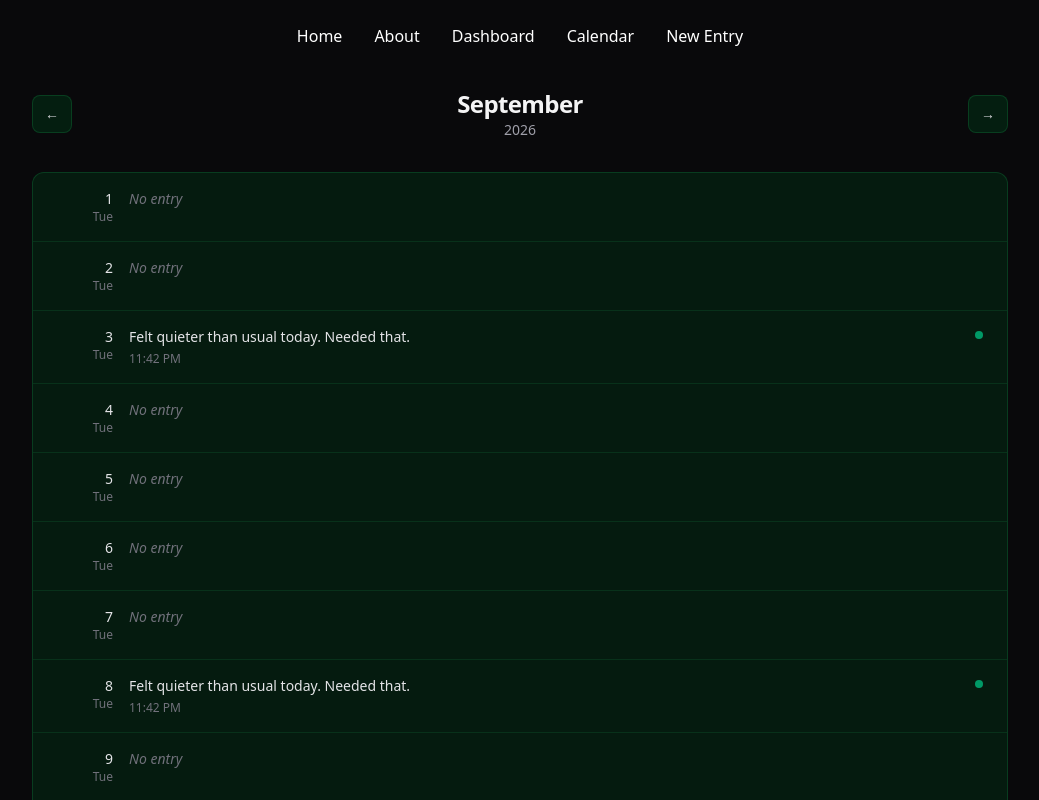
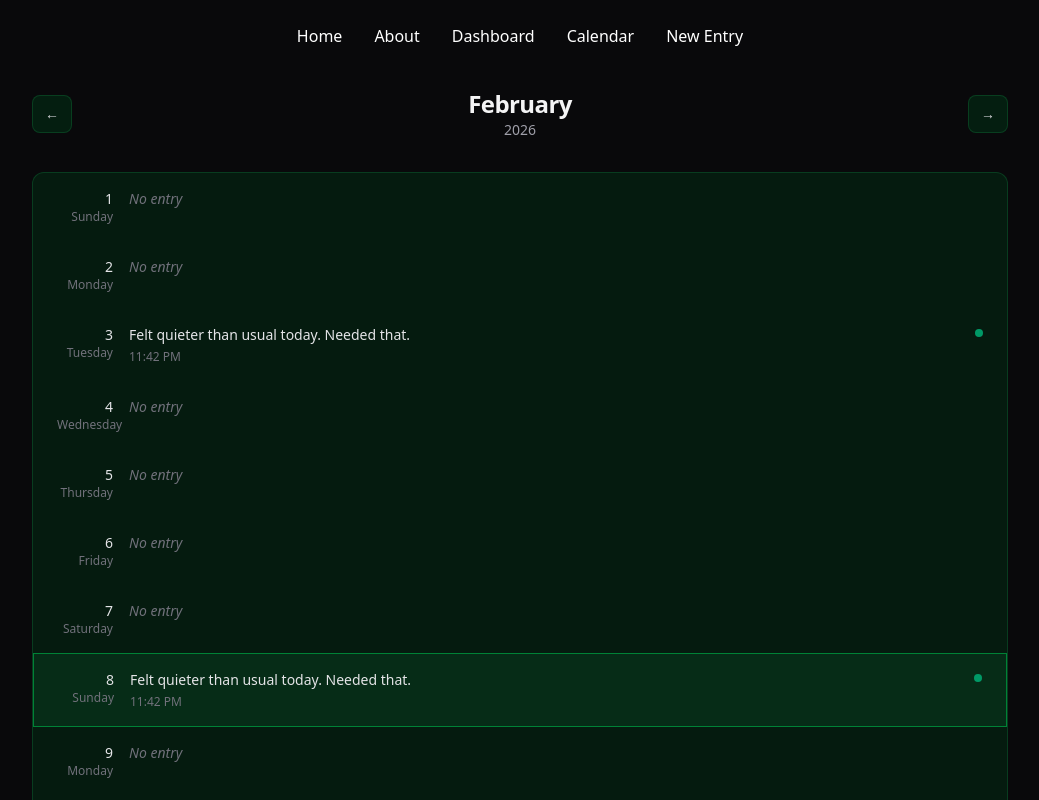
Before and after one commit to Hairum-Qureshi/diary-app, a React (Vite) app in the folder apps/frontend/: page /calendar in a window 1280 px wide. Shown: the top 800 px of the page, without its empty margins (120-1159 px from the left). Built offline with nearby package versions, Linux system fonts and the light colour scheme; no server answers.

Commit message:
replaced hardcoded calendar data with dynamic calendar data and functionality with arrow buttons and added helper 'CalendarDay' component

```diff
--- a/apps/frontend/src/pages/Calendar.tsx
+++ b/apps/frontend/src/pages/Calendar.tsx
@@ -1,80 +1,69 @@
+import { Link } from "react-router-dom";
+import CalendarDay from "../components/CalendarDay";
+import useCalendar from "../hooks/useCalendar";
+
 export default function Calendar() {
+	const {
+		currentMonth,
+		currentYear,
+		getDaysInMonth,
+		getNextMonth,
+		getPreviousMonth,
+		getWeekDayOfMonth,
+		isToday
+	} = useCalendar();
+
 	return (
 		<div className="min-h-screen bg-zinc-950 text-zinc-100">
 			<div className="mx-auto max-w-5xl px-6 py-10">
-
 				{/* Header */}
 				<header className="mb-8 flex items-center justify-between">
-          <button className="rounded-lg border border-green-900/60 bg-green-950/60 px-3 py-2 text-sm text-zinc-300 hover:border-green-700 transition">
+					<button
+						className="rounded-lg border border-green-900/60 bg-green-950/60 px-3 py-2 text-sm text-zinc-300 hover:border-green-700 transition hover:cursor-pointer"
+						onClick={getPreviousMonth}
+					>
 						←
 					</button>
 
 					<div className="text-center">
 						<h1 className="text-2xl font-semibold tracking-tight">
-              September
+							{currentMonth}
 						</h1>
-            <p className="text-sm text-zinc-400">
-              2026
-            </p>
+						<p className="text-sm text-zinc-400">{currentYear}</p>
 					</div>
 
-          <button className="rounded-lg border border-green-900/60 bg-green-950/60 px-3 py-2 text-sm text-zinc-300 hover:border-green-700 transition">
+					<button
+						className="rounded-lg border border-green-900/60 bg-green-950/60 px-3 py-2 text-sm text-zinc-300 hover:border-green-700 transition hover:cursor-pointer"
+						onClick={getNextMonth}
+					>
 						→
 					</button>
 				</header>
 
 				{/* Days list */}
 				<div className="rounded-xl border border-green-900/60 bg-green-950/50 divide-y divide-green-900/40">
-
-          {[...Array(30)].map((_, i) => {
-            const day = i + 1
-            const hasEntry = day === 3 || day === 8 || day === 14
-            const isToday = day === 12
+					{[...Array(getDaysInMonth(currentMonth, currentYear))].map((_, i) => {
+						const day = i + 1;
+						const hasEntry = day === 3 || day === 8 || day === 14;
 
 						return (
-              <div
+							<Link
+								to={`/entry/${currentMonth}/${day}/${currentYear}`}
 								key={day}
-                className={`flex items-start gap-4 px-6 py-4 transition
-                  ${isToday ? "bg-green-900/30" : "hover:bg-green-950/80"}
-                `}
 							>
-                {/* Date column */}
-                <div className="w-14 text-right">
-                  <p className="text-sm font-medium text-zinc-200">
-                    {day}
-                  </p>
-                  <p className="text-xs text-zinc-500">
-                    Tue
-                  </p>
-                </div>
-
-                {/* Entry preview */}
-                <div className="flex-1">
-                  {hasEntry ? (
-                    <>
-                      <p className="text-sm text-zinc-200">
-                        Felt quieter than usual today. Needed that.
-                      </p>
-                      <p className="mt-1 text-xs text-zinc-500">
-                        11:42 PM
-                      </p>
-                    </>
-                  ) : (
-                    <p className="text-sm italic text-zinc-500">
-                      No entry
-                    </p>
-                  )}
-                </div>
-
-                {/* Indicator */}
-                {hasEntry && (
-                  <span className="mt-1 h-2 w-2 rounded-full bg-emerald-600" />
-                )}
-              </div>
-            )
+								<CalendarDay
+									day={day}
+									hasEntry={hasEntry}
+									currentMonth={currentMonth}
+									currentYear={currentYear}
+									getWeekDayOfMonth={getWeekDayOfMonth}
+									isToday={isToday}
+								/>
+							</Link>
+						);
 					})}
 				</div>
 			</div>
 		</div>
-  )
+	);
 }
```
Lines whose indentation alone changed are shown as unchanged.
